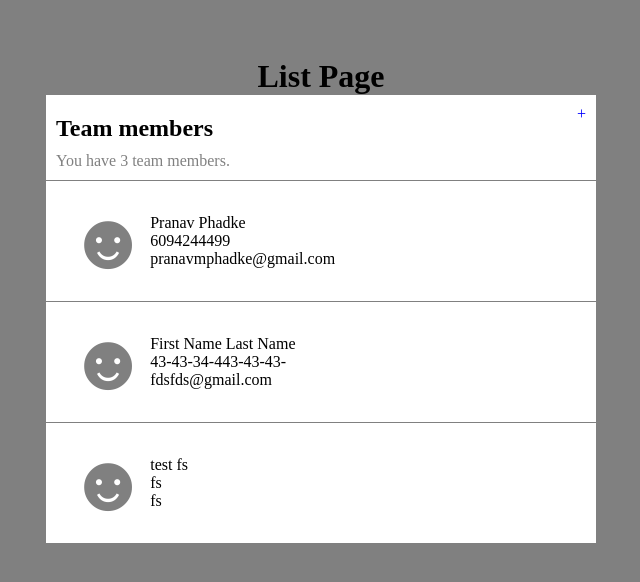
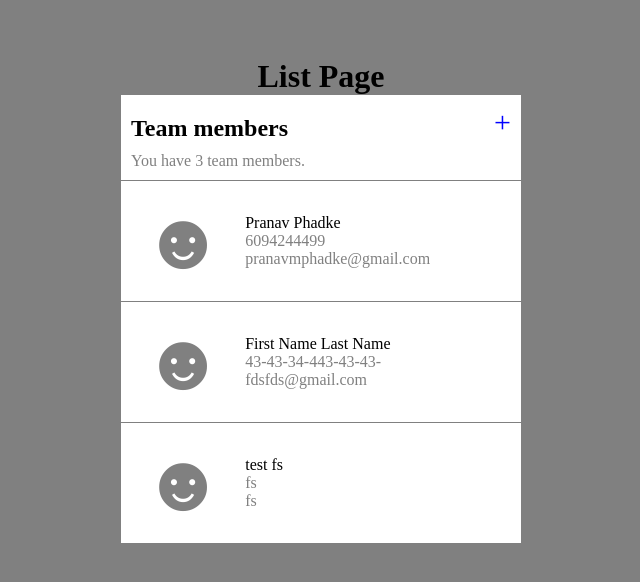
Before and after one commit to pranavphadke1/Team-Manager-App, a Django app: page / in a window 1280 px wide. Shown: the top 582 px of the page, without its empty margins (319-959 px from the left). Run offline with Django 4.2, Linux system fonts and the light colour scheme; data comes from the database, SQL or seed files in the repository.

Commit message:
list page styling

```diff
--- a/teamMembersManagement/team/templates/team/main.html
+++ b/teamMembersManagement/team/templates/team/main.html
@@ -14,7 +14,7 @@
       }
 
       .container {
-        max-width: 550px;
+        max-width: 400px;
         margin: auto;
         background-color: #fff;
       }
@@ -26,7 +26,7 @@
       }
 
       h1 {
-        max-width: 550px;
+        max-width: 400px;
         margin: auto;
         text-align: center;
       }
@@ -39,6 +39,7 @@
 
       .add-member {
         color: blue;
+        font-size: 30px;
       }
 
       a {
@@ -58,6 +59,7 @@
         color: gray;
         line-height: 100%;
         text-align: center;
+        margin-right: 20px;
       }
 
       .contact-info {
--- a/teamMembersManagement/team/templates/team/member_list.html
+++ b/teamMembersManagement/team/templates/team/member_list.html
@@ -22,8 +22,8 @@
     <div class="profile-container">&#x263B;</div>
     <div class="contact-info">
       <div>{{member}} {% if member.role == 'Admin' %} (admin) {%endif%}</div>
-      <div>{{member.phone}}</div>
-      <div>{{member.email}}</div>
+      <div style="color: gray">{{member.phone}}</div>
+      <div style="color: gray">{{member.email}}</div>
     </div>
   </a>
   {% endfor %}
```
